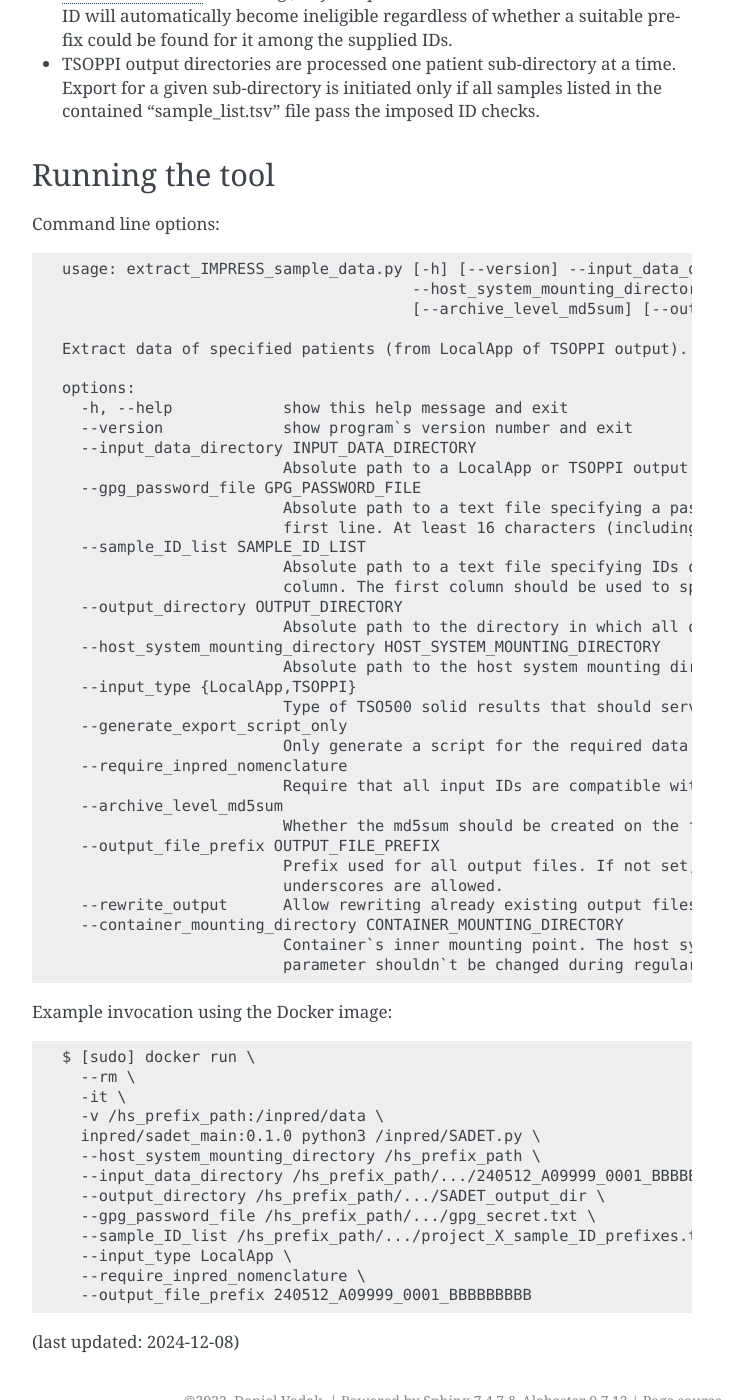
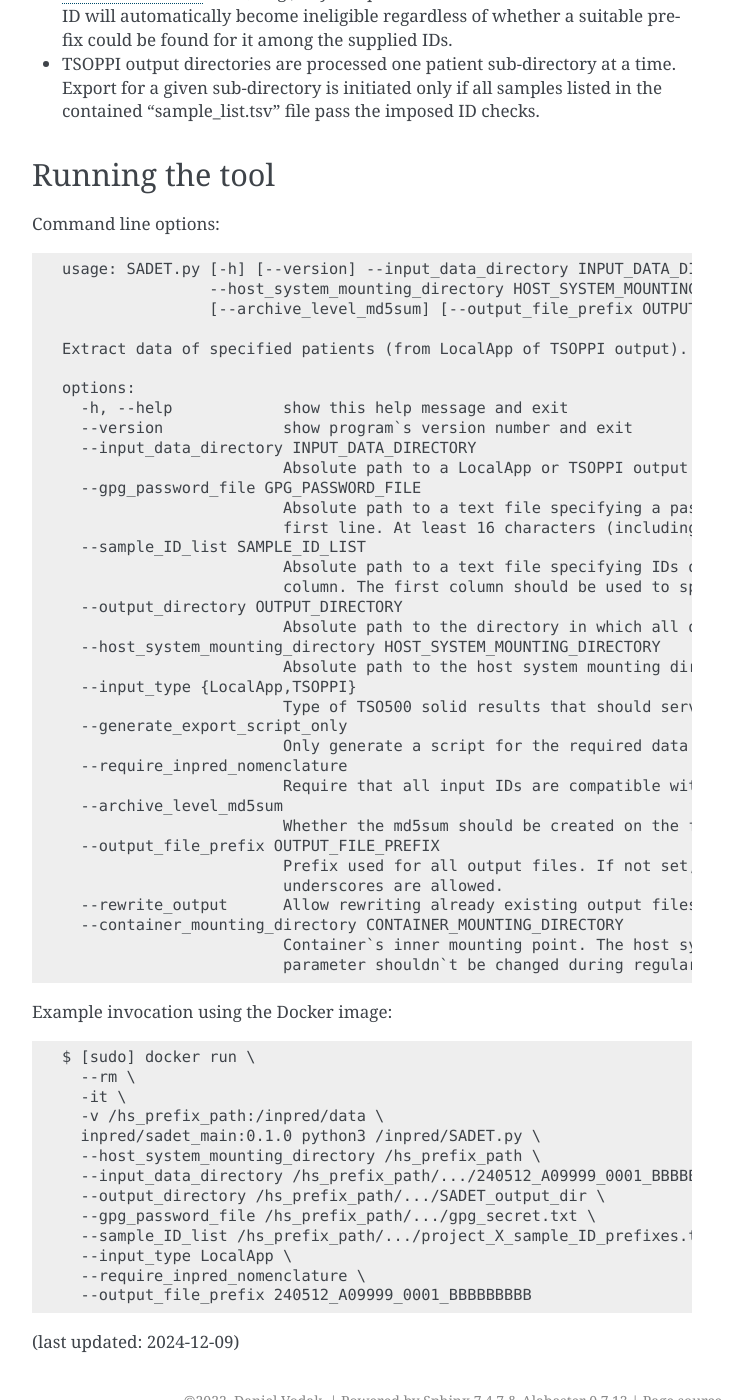
Before and after one commit to InPreD/TSOPPI_documentation, a Sphinx documentation site: the page built from docs/source/SADET.rst, in a window 1280 px wide and 1400 px high, scrolled down 2566 px. Shown: the whole window, without its empty margins (388-1139 px from the left). Built offline with Sphinx 7.4.7, drawn with Linux system fonts in a browser that asks for light colours; pages that are not in the unit, such as notebooks, are missing from menus.

Commit message:
InPreD SADET documentation update

```diff
--- a/docs/source/SADET.rst
+++ b/docs/source/SADET.rst
@@ -76,9 +76,9 @@ Command line options:
 
 .. code-block::
 
-  usage: extract_IMPRESS_sample_data.py [-h] [--version] --input_data_directory INPUT_DATA_DIRECTORY --gpg_password_file GPG_PASSWORD_FILE --sample_ID_list SAMPLE_ID_LIST --output_directory OUTPUT_DIRECTORY
-                                        --host_system_mounting_directory HOST_SYSTEM_MOUNTING_DIRECTORY [--input_type {LocalApp,TSOPPI}] [--generate_export_script_only] [--require_inpred_nomenclature]
-                                        [--archive_level_md5sum] [--output_file_prefix OUTPUT_FILE_PREFIX] [--rewrite_output] [--container_mounting_directory CONTAINER_MOUNTING_DIRECTORY]
+  usage: SADET.py [-h] [--version] --input_data_directory INPUT_DATA_DIRECTORY --gpg_password_file GPG_PASSWORD_FILE --sample_ID_list SAMPLE_ID_LIST --output_directory OUTPUT_DIRECTORY
+                  --host_system_mounting_directory HOST_SYSTEM_MOUNTING_DIRECTORY [--input_type {LocalApp,TSOPPI}] [--generate_export_script_only] [--require_inpred_nomenclature]
+                  [--archive_level_md5sum] [--output_file_prefix OUTPUT_FILE_PREFIX] [--rewrite_output] [--container_mounting_directory CONTAINER_MOUNTING_DIRECTORY]
 
   Extract data of specified patients (from LocalApp of TSOPPI output).
 
@@ -131,4 +131,4 @@ Example invocation using the Docker image:
     --require_inpred_nomenclature \
     --output_file_prefix 240512_A09999_0001_BBBBBBBBB
 
-(last updated: 2024-12-08)
+(last updated: 2024-12-09)
```
